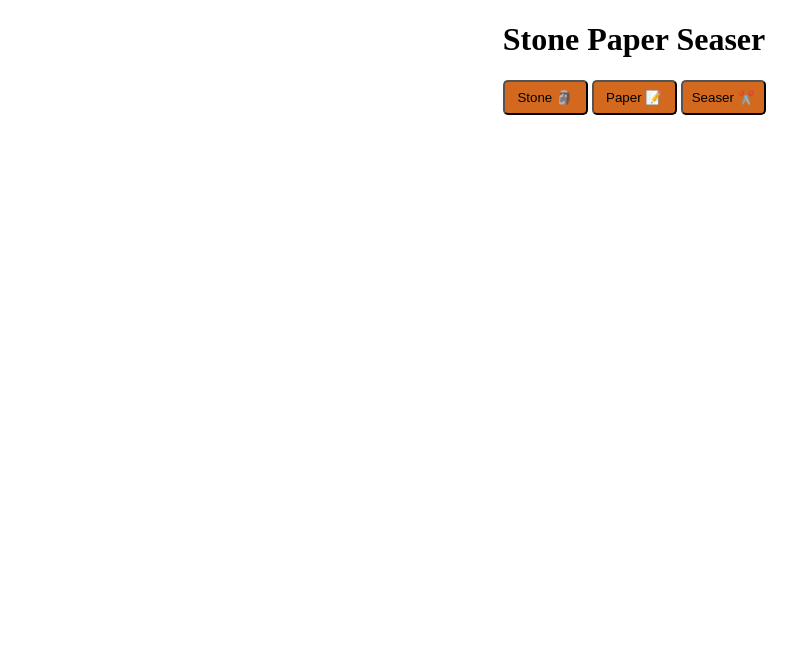
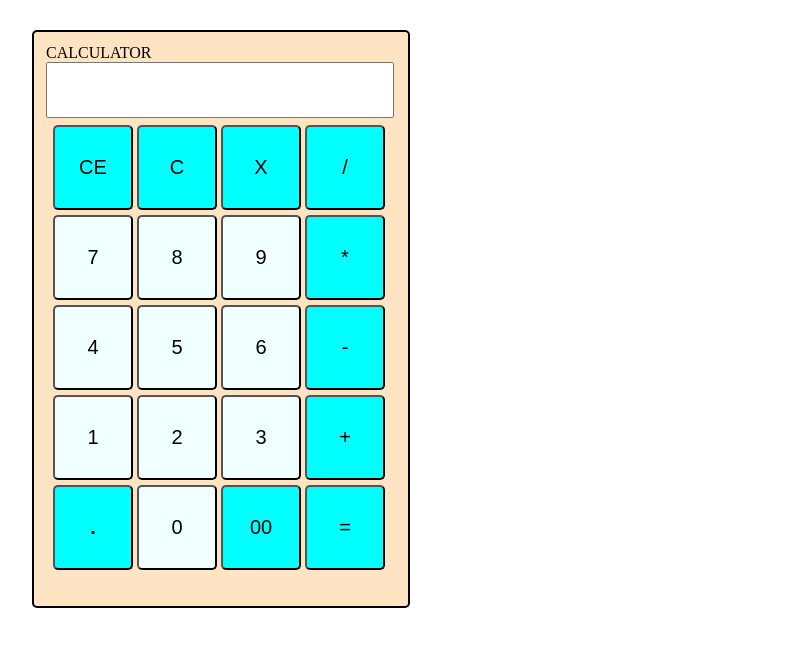
Before and after one commit to RealAmitKumarShaw/GAME-Project, a plain HTML site: page index.html in a window 1280 px wide. Shown: the whole page, without its empty margins (6-803 px from the left). Drawn offline with Linux system fonts and the light colour scheme.

Commit message:
Calculator Project
Calcularor Project Using HTML and CSS

```diff
--- /dev/null
+++ b/calcu.css
@@ -0,0 +1,44 @@
+#calculater {
+  height: 550px;
+  width: 350px;
+  background-color: bisque;
+  padding: 12px;
+  margin: 30px;
+  border: 2px solid black;
+  border-radius: 5px;
+}
+#screen {
+  height: 50px;
+  width: 340px;
+  font-size: 25px;
+  text-align: right;
+}
+
+.button_cont {
+  margin: 5px;
+  height: 450px;
+  width: 350px;
+  display: flex;
+  flex-wrap: wrap;
+  /* justify-content: center; */
+  /* justify-content: space-around; */
+}
+
+.arithmatic_but {
+  height: 85px;
+  width: 80px;
+  background-color: aqua;
+  margin: 2px;
+  border-radius: 5px;
+  font-size: 20px;
+}
+
+.num_buttom {
+  height: 85px;
+  width: 80px;
+  background-color: azure;
+  margin: 2px;
+  border-radius: 5px;
+  font-size: 20px;
+
+}
--- a/index.html
+++ b/index.html
@@ -1,115 +1,51 @@
 <!DOCTYPE html>
 <html lang="en">
-
 <head>
   <meta charset="UTF-8">
   <meta name="viewport" content="width=device-width, initial-scale=1.0">
-  <title>Stone Paper Seaser</title>
-  <style>
-    body {
-      text-align: center;
-    }
+  <title>Calculater (Simple)</title>
+  <link rel="stylesheet" href="calcu.css">
+</head>
+<body>
+  <div id="calculater">
+    <label for="screen">CALCULATOR</label>
+    <input type="text" id="screen" readonly>
 
-    .clk {
-      height: 35px;
-      width: 85px;
-      background-color: chocolate;
-      border-radius: 5px;
-    }
-    .clk:active {
-      background-color: aqua;
-    }
-  </style>
-</head>
+    <div class="button_cont">
 
-<body>
-  <h1>Stone Paper Seaser</h1>
+      <button class="arithmatic_but" onclick="currentDisplay = ''; document.querySelector('#screen').value = currentDisplay;">CE</button>
+      <button class="arithmatic_but" id="total_clear" onclick="currentDisplay = ''; document.querySelector('#screen').value = currentDisplay;">C</button>
+      <button class="arithmatic_but" id="backspace" onclick="currentDisplay = (Math.round(currentDisplay / 10)); document.querySelector('#screen').value = currentDisplay;">X</button>
+      <button class="arithmatic_but" id="divide" onclick="currentDisplay = currentDisplay + '/'; document.querySelector('#screen').value = currentDisplay;">/</button>
 
-  <!-- For Stone -->
-  <button class="clk" onclick="
-  let computerChoice = generateComputerChoice();
-  let resultMsg = getResult('Stone', computerChoice);
-  showResult('Stone', computerChoice, resultMsg);
-  ">Stone 🗿</button>
+      <button class="num_buttom" id="num_7" onclick="currentDisplay = currentDisplay + '7'; document.querySelector('#screen').value = currentDisplay;">7</button>
+      <button class="num_buttom" id="num_8" onclick="currentDisplay = currentDisplay + '8'; document.querySelector('#screen').value = currentDisplay;">8</button>
+      <button class="num_buttom" id="num_9" onclick="currentDisplay = currentDisplay + '9'; document.querySelector('#screen').value = currentDisplay;">9</button>
+      <button class="arithmatic_but" id="multi" onclick="currentDisplay = currentDisplay + '*'; document.querySelector('#screen').value = currentDisplay;">*</button>
 
-  <!-- For Paper -->
-  <button class="clk" onclick="
-  computerChoice = generateComputerChoice();
-  resultMsg = getResult('Paper', computerChoice);
-  showResult('Paper', computerChoice, resultMsg);
-  ">Paper 📝</button>
+      <button class="num_buttom" id="num_4" onclick="currentDisplay = currentDisplay + '4'; document.querySelector('#screen').value = currentDisplay;">4</button>
+      <button class="num_buttom" id="num_5" onclick="currentDisplay = currentDisplay + '5'; document.querySelector('#screen').value = currentDisplay;">5</button>
+      <button class="num_buttom" id="num_6" onclick="currentDisplay = currentDisplay + '6'; document.querySelector('#screen').value = currentDisplay;">6</button>
+      <button class="arithmatic_but" id="minus" onclick="currentDisplay = currentDisplay + '-'; document.querySelector('#screen').value = currentDisplay;">-</button>
 
-  <!-- For Seaser -->
-  <button class="clk" onclick="
-  computerChoice = generateComputerChoice();
-  resultMsg = getResult('Seaser', computerChoice);
-  showResult('Seaser', computerChoice, resultMsg);
-  ">Seaser ✂️</button>
+      <button class="num_buttom" id="num_1" onclick="currentDisplay = currentDisplay + '1'; document.querySelector('#screen').value = currentDisplay;">1</button>
+      <button class="num_buttom" id="num_2" onclick="currentDisplay = currentDisplay + '2'; document.querySelector('#screen').value = currentDisplay;">2</button>
+      <button class="num_buttom" id="num_3" onclick="currentDisplay = currentDisplay + '3'; document.querySelector('#screen').value = currentDisplay;">3</button>
+      <button class="arithmatic_but" id="add" onclick="currentDisplay = currentDisplay + '+'; document.querySelector('#screen').value = currentDisplay;">+</button>
 
-  <script>
-    let score = {
-      win:0,
-      lost:0,
-      tie:0,
-    };
-    function generateComputerChoice() {
-      //This will generate random number between 0 and 3
-      let randomNumber = Math.random() * 3;
-      if (randomNumber > 0 && randomNumber <= 1) {
-        return 'Stone';
-      } else if (randomNumber > 1 && randomNumber <= 2) {
-        return 'Paper';
-      } else {
-        return 'Seaser'
-      }
-    }
 
-    function getResult(userMove, computerMove) {
-      if (userMove === 'Stone') {
-        if (computerMove === 'Seaser') {
-          score.win++;
-          return 'You win.';
-        } else if (computerMove === 'Stone') {
-          score.tie++;
-          return `It's a tie.`;
-        } else if (computerMove === 'Paper') {
-          score.lost++;
-          return 'Computer has won.';
-        }
-      } else if (userMove === 'Paper') {
-        if (computerMove === 'Paper') {
-          score.tie++;
-          return `It's a tie.`;
-        } else if (computerMove === 'Seaser') {
-          score.lost++;
-          return 'Computer has won.';
-        } else if (computerMove === 'Stone') {
-          score.win++;
-          return 'You win.';
-        }
-      } else {
-        if (computerMove === 'Stone') {
-          score.lost++;
-          return 'Computer has won.';
-        } else if (computerMove === 'Paper') {
-          score.win++;
-          return 'You win.';
-        } else if (computerMove === 'Seaser') {
-          score.tie++;
-          return `It's a tie.`;
-        }
-      }
-    }
+      <button class="arithmatic_but" id="decimal" onclick="currentDisplay = currentDisplay + '.'; document.querySelector('#screen').value = currentDisplay;"><b>.</b></button>
+      <button class="num_buttom" id="num_0" onclick="currentDisplay = currentDisplay + '0'; document.querySelector('#screen').value = currentDisplay;">0</button>
+      <button class="arithmatic_but" id="backspace" onclick="currentDisplay = currentDisplay + '00'; document.querySelector('#screen').value = currentDisplay;">00</button>
 
-    function showResult(userMove, computerMove, result) {
-      alert(`You have chosen ${userMove}. Computer choice is ${computerMove}
+        <!-- Equal To button -->
+      <button class="arithmatic_but" id="equal-to" onclick="let result = eval(currentDisplay); currentDisplay = result; document.querySelector('#screen').value = currentDisplay;">=</button>
 
-      ${result}
-
-      Win = ${score.win}, Lost = ${score.lost}, Tie = ${score.tie}`);
-      console.log(`You have chosen ${userMove}. Computer choice is ${computerMove} and ${result}`);
-    }
-  </script>
+      <script>
+        let currentDisplay = '';
+        document.querySelector('#screen').value = currentDisplay;
+      </script>
+    </div>
+  </div>
 </body>
-
 </html>
```
